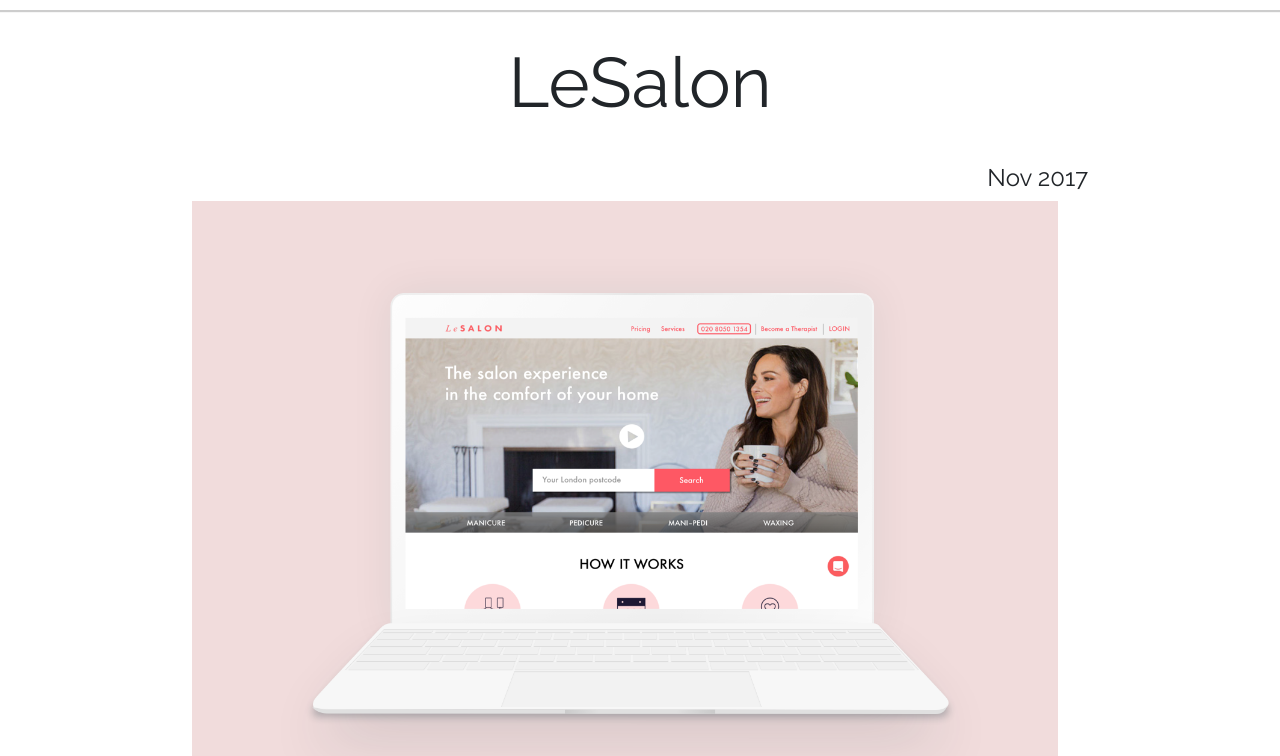
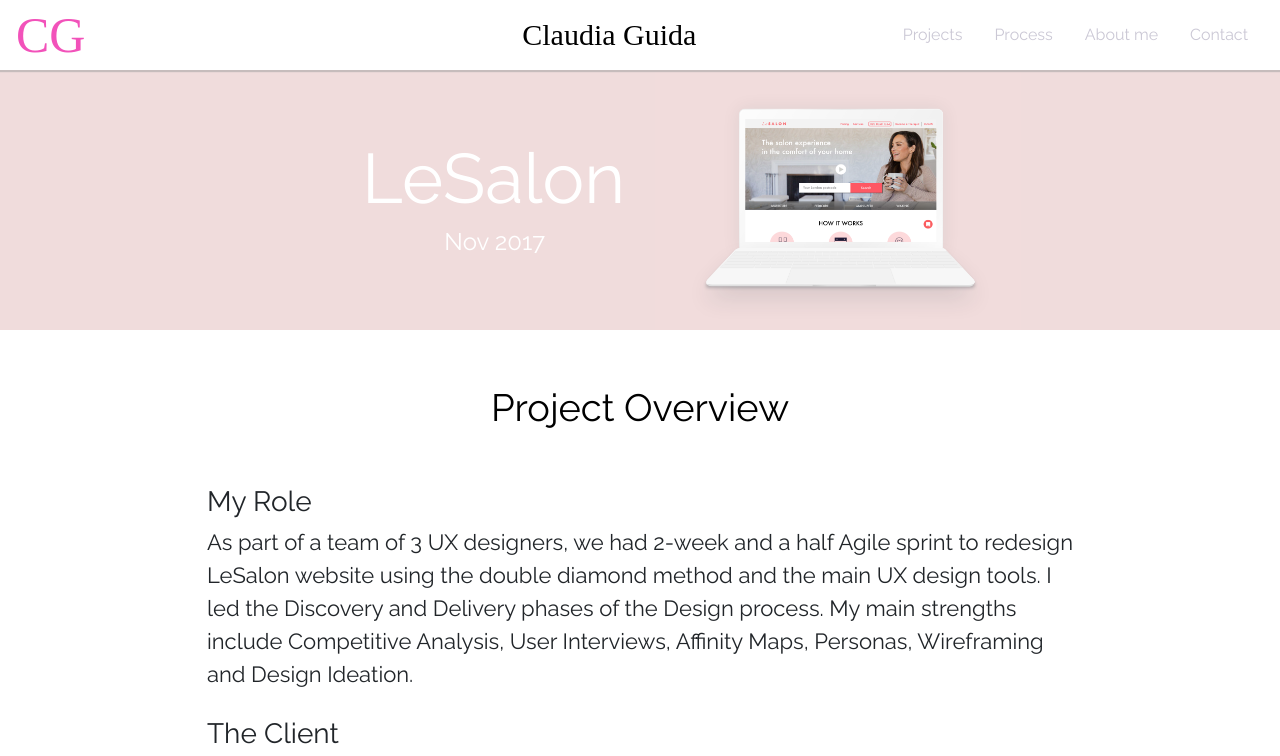
Before and after one commit to claudiaguida/claudiaguida.github.io, a React app: page /leSalon in a window 1280 px wide. Shown: the top 756 px of the page. Built offline with nearby package versions, Linux system fonts and the light colour scheme; a web font is replaced by a local one.

Commit message:
style leSalon page

```diff
--- a/src/components/pages/LeSalon.js
+++ b/src/components/pages/LeSalon.js
@@ -3,16 +3,21 @@
 
 const LeSalon = ()=> {
   return (
-    <div id="le__salon">
-      <h2>LeSalon</h2>
-      <h4>Nov 2017</h4>
-      <Row className="project__row">
-        <Col sm={12} className="d-flex align-items-center">
+    <div id="project__content">
+      <Row
+        className="project__header"
+        style={{background: 'rgb(240, 220, 220)'}}>
+        <Col sm={6} className="project_header__text d-flex justify-content-end">
+          <h2>LeSalon</h2>
+          <h4>Nov 2017</h4>
+        </Col>
+        <Col sm={6} className="d-flex align-items-center">
           <img src={'src/assets/images/lesalon-lightpink.png'} />
         </Col>
+      </Row>
+      <Row className="project__overview">
         <Col sm={12}>
           <h3>Project Overview</h3>
-
           <h5>My Role</h5>
           <p>As part of a team of 3 UX designers, we had 2-week and a half Agile sprint to redesign LeSalon website using the double diamond method and the main UX design tools. I led the Discovery and Delivery phases of the Design process. My main strengths include Competitive Analysis, User Interviews, Affinity Maps, Personas, Wireframing and Design Ideation.</p>
           <h5>The Client</h5>
--- a/src/scss/_home.scss
+++ b/src/scss/_home.scss
@@ -1,5 +1,5 @@
 #home{
-  margin-top: 70px;
+  margin-top: 100px;
   font-family: 'Raleway', sans-serif;
   .space{
     height: 100px;
--- a/src/scss/_le-salon.scss
+++ /dev/null
@@ -1,37 +0,0 @@
-#le__salon{
-  width: 70%;
-  margin-bottom: 70px;
-  margin: 0 auto;
-  img{
-    width: 100%;
-  }
-  h2{
-    text-align: center;
-    margin: 40px;
-    font-size: 70px;
-  }
-  h4{
-    text-align: right;
-  }
-  .project__row{
-    background-color: white;
-    padding-bottom: 20px;
-    border-radius: 12px;
-    width: 100%;
-    h3{
-      background-color: white;
-      color: black;
-      font-size: 38px;
-    }
-    h5{
-      font-size: 28px;
-    }
-    p{
-      padding-bottom: 10px;
-      font-size: 22px;
-    }
-  }
-  .project__row{
-    border-bottom: 1px lightGray solid;
-  }
-}
--- a/src/scss/_navbar.scss
+++ b/src/scss/_navbar.scss
@@ -1,5 +1,5 @@
 #main-nav{
-  margin-top: -100px;
+  margin-top: -70px;
   display: flex;
   justify-content: space-around;
   height: 70px;
@@ -33,6 +33,6 @@
   }
 }
 
-div#navbarSupportedContent.collapse.navbar-collapse.navigation{
-width: auto;
+nav#main-nav.navbar.navbar-expand-lg.navbar-light{
+  margin-bottom: 0;
 }
--- /dev/null
+++ b/src/scss/_project.scss
@@ -0,0 +1,45 @@
+#project__content{
+  margin: 0 auto;
+  h2{
+    font-size: 70px;
+  }
+  h4{
+    margin-right: 80px;
+  }
+  .project__header{
+    // background: rgb(240, 220, 220);
+    color: white;
+    width: 100%;
+    margin: 0 auto;
+    .project_header__text{
+      display: flex;
+      flex-direction: column;
+      align-items: flex-end;
+      align-self: center;
+    }
+    img{
+      width: 60%;
+    }
+  }
+  .project__overview{
+    background-color: white;
+    padding-bottom: 20px;
+    width: 70%;
+    margin: 0 auto;
+    h3{
+      background-color: white;
+      color: black;
+      font-size: 38px;
+    }
+    h5{
+      font-size: 28px;
+    }
+    p{
+      padding-bottom: 10px;
+      font-size: 22px;
+    }
+  }
+  .project__row{
+    border-bottom: 1px lightGray solid;
+  }
+}
--- a/src/scss/style.scss
+++ b/src/scss/style.scss
@@ -4,7 +4,7 @@
 @import "about";
 @import "slick";
 @import "macbook";
-@import "le-salon";
+@import "project";
 @import "contact";
 @import "process";
 @import "projects";
@@ -23,6 +23,10 @@
   font-family: 'Raleway', sans-serif
 }
 
+main{
+  margin-top: 70px;
+}
+
 p{
-  font-size: 22px;
+  font-size: 20px;
 }
```
